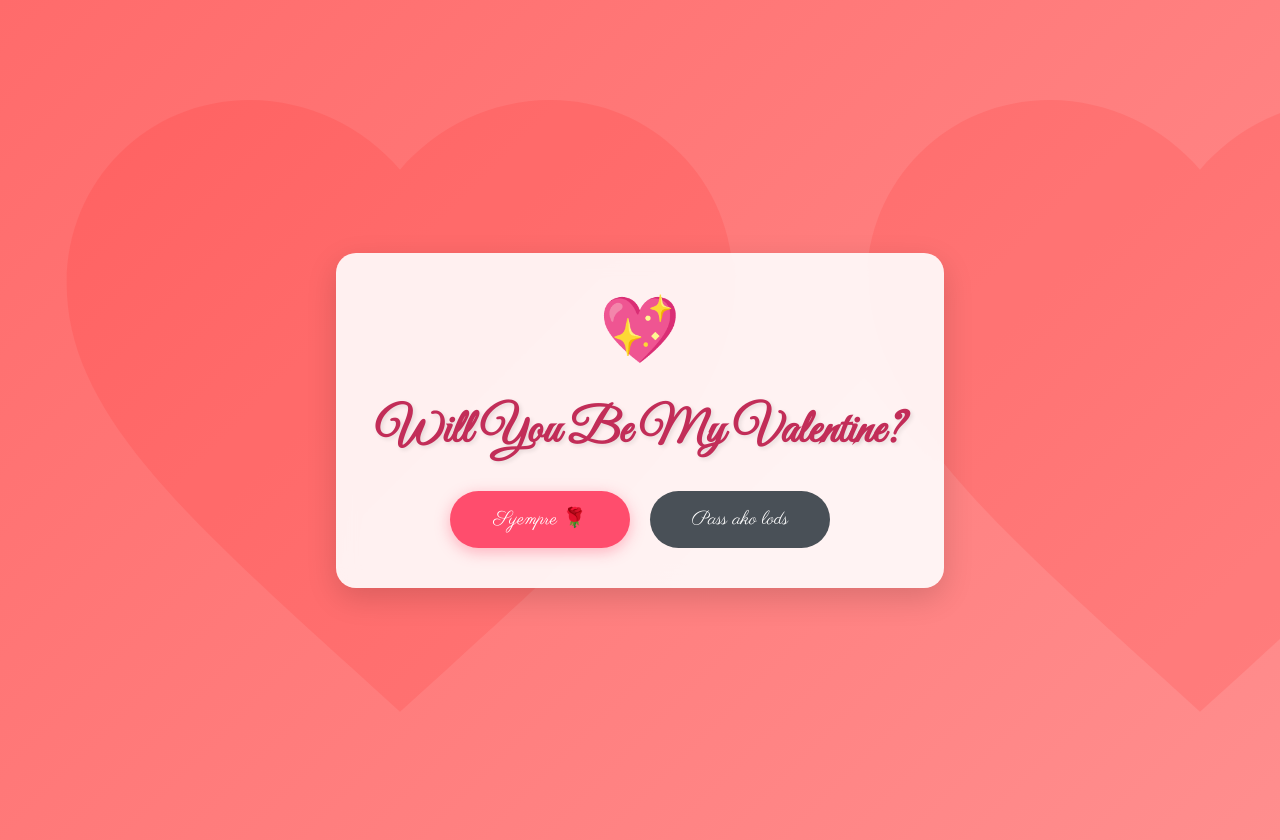
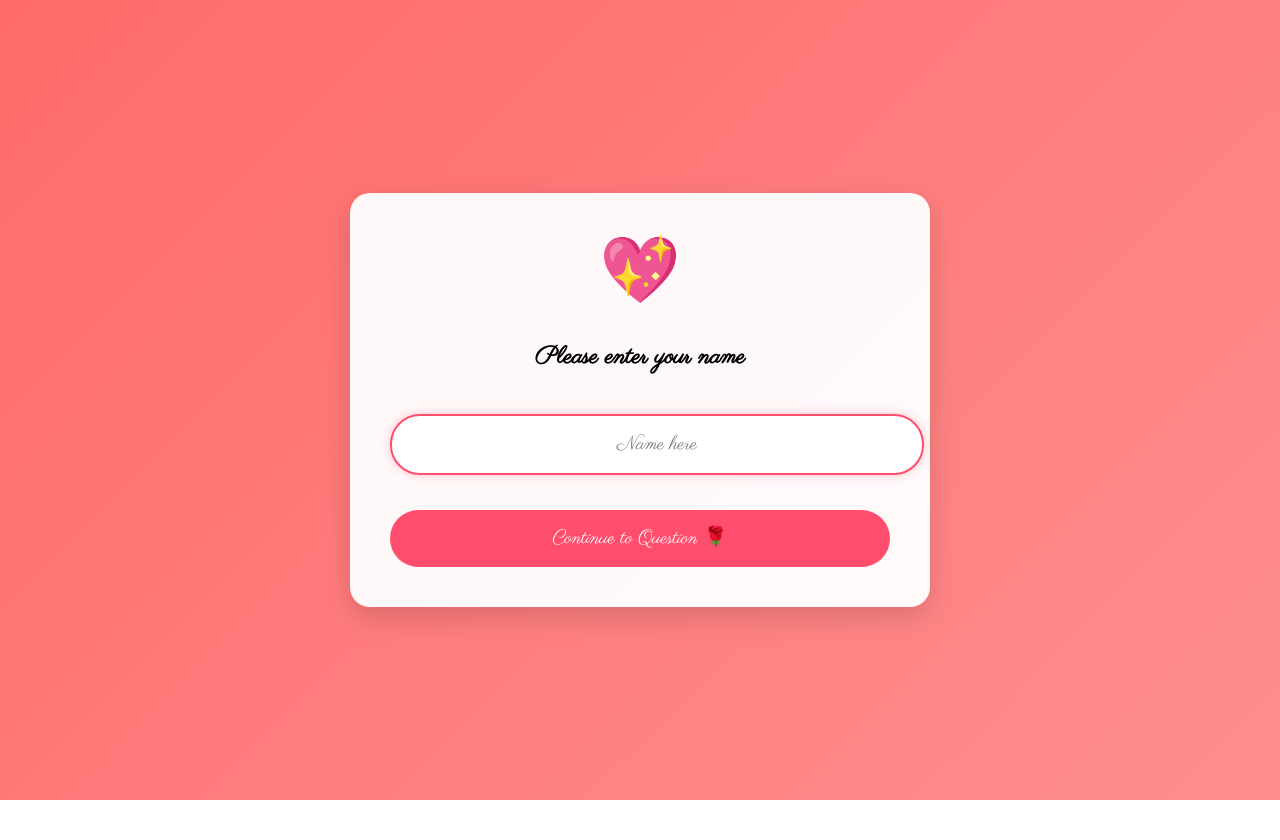
Before and after one commit to valentine1234441/valentines.github.io, a plain HTML site: page index.html in a window 1280 px wide. After the commit the page ends 800 px from the top, so only its background shows below. Drawn offline with nearby package versions, Linux system fonts and the light colour scheme.

Commit message:
Add files via upload

```diff
--- a/index.html
+++ b/index.html
@@ -8,6 +8,19 @@
     <link href="https://fonts.googleapis.com/css2?family=Great+Vibes&family=Parisienne&display=swap" rel="stylesheet">
 </head>
 <body>
+    <div class="name-container" id="nameContainer">
+        <div class="input-box">
+            <div class="heart-animation">💖</div>
+            <h2>Please enter your name </h2>
+            <form id="nameForm" onsubmit="handleNameSubmit(event)">
+                <input type="text" id="userName" required placeholder="Name here" autofocus>
+                <button type="submit" class="btn name-submit-btn">Continue to Question 🌹</button>
+            </form>
+        </div>
+    </div>
+
+    <div class="container" id="mainContainer" style="display: none;">
+
     <div class="container">
         <div class="hearts-background"></div>
         <div class="content">
@@ -34,6 +47,21 @@
 
     <script src="https://cdn.jsdelivr.net/npm/canvas-confetti@1.5.1/dist/confetti.browser.min.js"></script>
     <script>
+        let userName = "";
+
+        document.getElementById('userName').addEventListener('input', function(e) {
+            this.style.backgroundColor = this.value ? '#fff' : '#fff';
+        });
+
+        function handleNameSubmit(event) {
+            event.preventDefault();
+            const nameInput = document.getElementById('userName');
+            if (nameInput.checkValidity()) {
+                userName = nameInput.value.trim() || "My Love";
+                document.getElementById('nameContainer').style.display = 'none';
+                document.getElementById('mainContainer').style.display = 'block';
+            }
+        }
         function respondYes() {
             const audio = document.getElementById('backgroundAudio');
             audio.pause();
@@ -41,7 +69,7 @@
             const message = document.getElementById('responseMessage');
 
             container.classList.add('celebrate');
-            message.innerHTML = "💝 Angelo Ragay sent a response 💝";
+            message.innerHTML = `${userName} 💝 sent a response`;
             message.style.display = 'block';
 
             // Confetti effect
--- a/styles.css
+++ b/styles.css
@@ -7,6 +7,14 @@ body {
   overflow-x: hidden;
 }
 
+.name-container {
+  display: flex;
+  justify-content: center;
+  align-items: center;
+  min-height: 100vh;
+  background: linear-gradient(135deg, #ff6b6b 0%, #ff8e8e 100%);
+}
+
 .container {
   display: flex;
   justify-content: center;
@@ -14,6 +22,53 @@ body {
   min-height: 100vh;
   padding: 20px;
   position: relative;
+}
+
+.input-box {
+  background: rgba(255, 255, 255, 0.95);
+  padding: 40px;
+  border-radius: 20px;
+  text-align: center;
+  box-shadow: 0 10px 30px rgba(0, 0, 0, 0.15);
+  max-width: 500px;
+  width: 90%;
+}
+
+#userName {
+  width: 100%;
+  padding: 15px;
+  margin: 20px 0;
+  border: 2px solid #ff4d6d;
+  border-radius: 30px;
+  font-size: 1.2em;
+  font-family: 'Parisienne', cursive;
+  text-align: center;
+  color: #c22d58;
+  background: #fff;
+  transition: all 0.3s ease;
+}
+
+#userName:focus {
+  outline: none;
+  box-shadow: 0 0 10px rgba(255, 77, 109, 0.3);
+}
+
+.name-submit-btn {
+  background: #ff4d6d;
+  color: white;
+  width: 100%;
+  margin-top: 15px;
+  padding: 15px 30px;
+  cursor: pointer;
+}
+
+.name-submit-btn:disabled {
+  background: #ffb3c1;
+  cursor: not-allowed;
+}
+
+.name-submit-btn:hover {
+  background: #c22d58;
 }
 
 .hearts-background::before {
```
